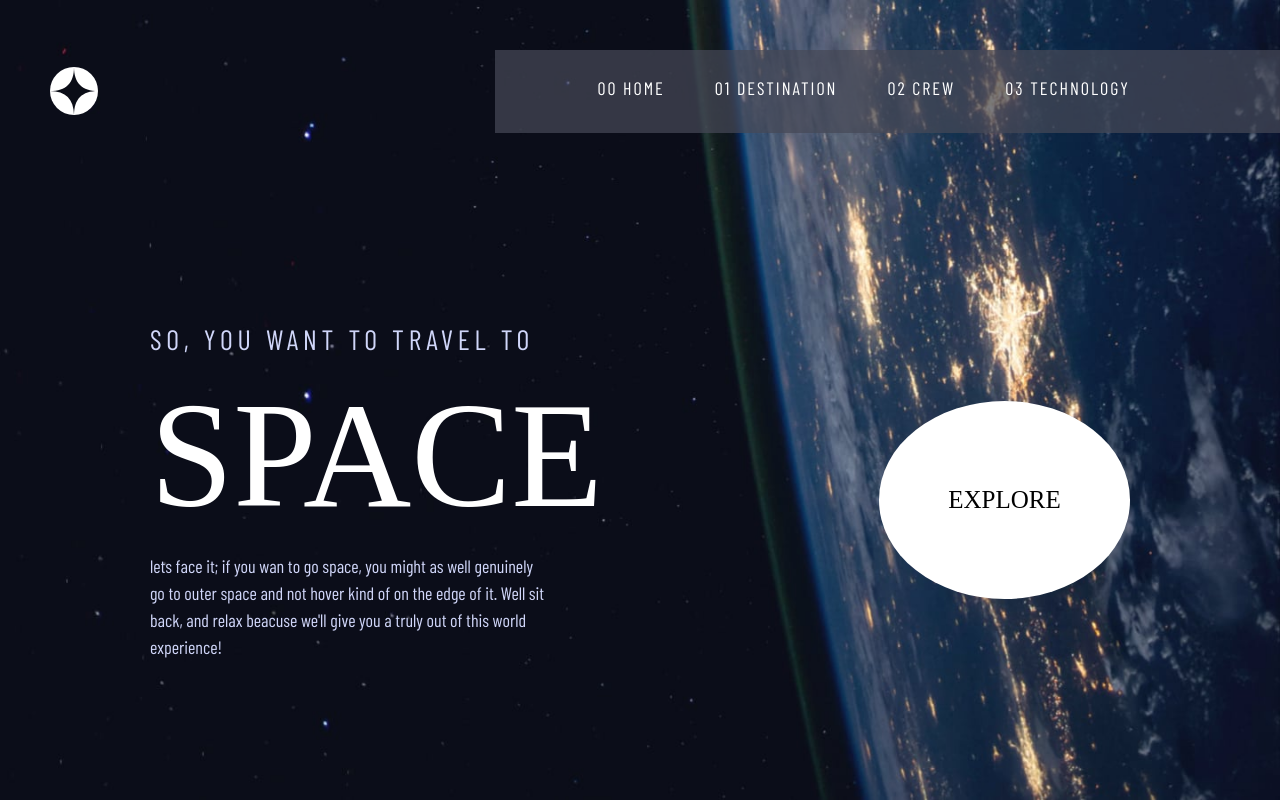
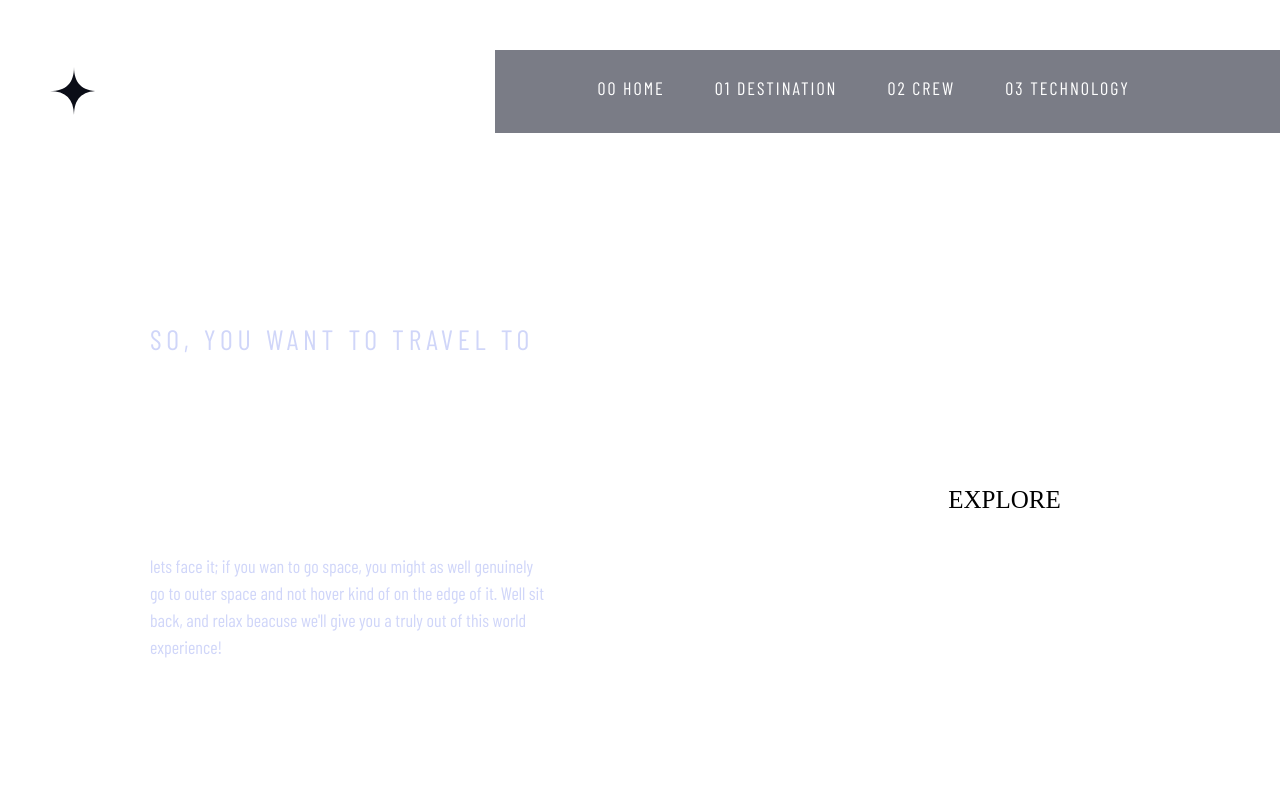
Before and after one commit to lawrenceprieto/space-tourism, a React (Vite) app: page / in a window 1280 px wide. Built offline with nearby package versions, Linux system fonts and the light colour scheme; a web font is replaced by a local one.

Commit message:
remove the default background

```diff
--- a/src/index.css
+++ b/src/index.css
@@ -3,33 +3,3 @@
   margin: 0;
   scroll-behavior: smooth;
 }
-
-@media (max-width: 640px) {
-  body {
-    background-image: url('/src/assets/home/background-home-mobile.jpg');
-    background-repeat: no-repeat;
-    background-size: cover;
-    height: 100vh;
-    width: 100%;
-  }
-}
-
-@media (min-width: 641px) and (max-width: 1007px) {
-  body {
-    background-image: url('/src/assets/home/background-home-tablet.jpg');
-    background-repeat: no-repeat;
-    background-size: cover;
-    height: 100vh;
-    width: 100vw;
-  }
-}
-
-@media (min-width: 1008px) {
-  body {
-    background-image: url('/src/assets/home/background-home-desktop.jpg');
-    background-repeat: no-repeat;
-    background-size: cover;
-    height: 100vh;
-    width: 100vw;
-  }
-}
```
